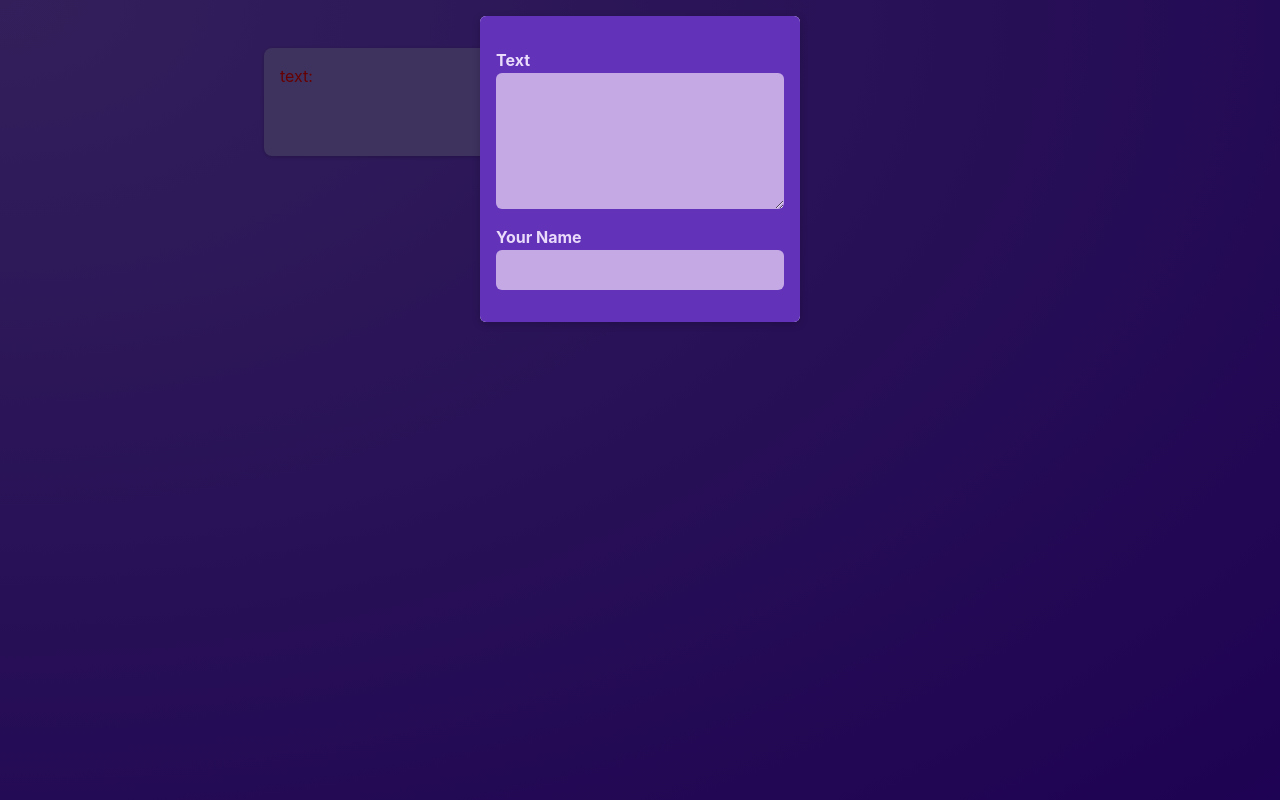
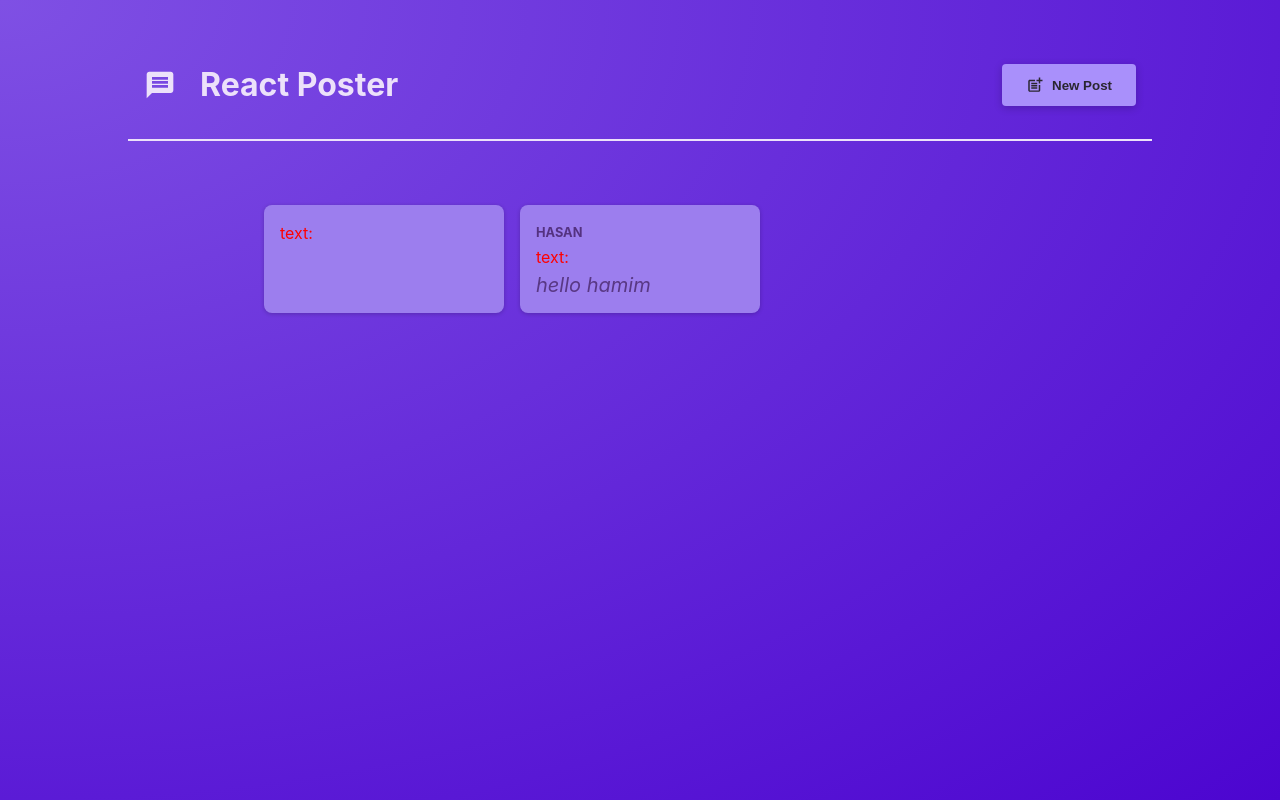
Before and after one commit to mohamim360/my2reactapp, a React (Vite) app: page / in a window 1280 px wide. Built offline with nearby package versions, Linux system fonts and the light colour scheme.

Commit message:
Sharing components & more state management

```diff
--- a/package.json
+++ b/package.json
@@ -10,7 +10,8 @@
   },
   "dependencies": {
     "react": "^18.2.0",
-    "react-dom": "^18.2.0"
+    "react-dom": "^18.2.0",
+    "react-icons": "^4.7.1"
   },
   "devDependencies": {
     "@types/react": "^18.0.27",
--- a/src/App.jsx
+++ b/src/App.jsx
@@ -1,11 +1,25 @@
 import PostList from "./components/PostList";
+import MainHeader from "./components/MainHeader";
+import { useState } from "react";
 
 function App() {
+  const [modalIsVisible, setModalIsVisible] = useState(false);
+
+  function hideModalHandler(event) {
+    setModalIsVisible(false);
+  }
+  function showModalHandler(event) {
+    setModalIsVisible(true);
+  }
+
   return (
+    <>
+    <MainHeader onCreatePosting={showModalHandler}/>
+    <main>
+      <PostList isVisible={modalIsVisible} onStopPosting={hideModalHandler}/>
+    </main>
+    </>
 
-    <main>
-      <PostList/>
-    </main>
   )
 
 
--- /dev/null
+++ b/src/components/MainHeader.jsx
@@ -0,0 +1,19 @@
+import { MdPostAdd, MdMessage } from "react-icons/md";
+import classes from './MainHeader.module.css';
+function MainHeader({onCreatePosting}) {
+  return (
+    <header className={classes.header}>
+      <h1 className={classes.logo}>
+        <MdMessage />
+        React Poster
+      </h1>
+      <p>
+        <button className={classes.button} onClick={onCreatePosting}>
+          <MdPostAdd size={18} />
+          New Post
+        </button>
+      </p>
+    </header>
+  );
+}
+export default MainHeader;
--- /dev/null
+++ b/src/components/MainHeader.module.css
@@ -0,0 +1,35 @@
+.header {
+  /* padding: 2rem 10%; */
+  margin: 2rem 10%;
+  padding: 1rem;
+  text-align: center;
+  display: flex;
+  justify-content: space-between;
+  align-items: center;
+  border-bottom: 2px solid #ece1fa;
+}
+
+.logo {
+  font-size: 2rem;
+  display: flex;
+  gap: 1.5rem;
+  align-items: center;
+  color: #ece1fa;
+}
+
+.button {
+  display: inline-flex;
+  align-items: center;
+  gap: 0.5rem;
+  padding: 0.75rem 1.5rem;
+  background-color: #a990fb;
+  color: #2a2630;
+  border: none;
+  border-radius: 4px;
+  box-shadow: 0 2px 8px rgba(0, 0, 0, 0.2);
+  cursor: pointer;
+  font-weight: bold;
+}
+.button:hover {
+  background-color: #8c6cf7;
+}
--- a/src/components/PostList.jsx
+++ b/src/components/PostList.jsx
@@ -4,12 +4,10 @@
 import { useState } from "react";
 import Modal from "./Modal";
 
-function PostList() {
+function PostList({isVisible,onStopPosting}) {
 
   const [changeText, setChangeText] = useState("");
   const [changeAuthor, setChangeAuthor] = useState("");
-  const [modalIsVisible, setModalIsVisible] = useState(true);
-
 
   function onTextHandler(event) {
     setChangeText(event.target.value);
@@ -17,16 +15,14 @@
   function onAuthorHandler(event) {
     setChangeAuthor(event.target.value);
   }
-  function hideModalHandler(event) {
-    setModalIsVisible(event.target.value);
-  }
 
 
   return (
     <>
+
     {
-      modalIsVisible ?
-      <Modal onClose={hideModalHandler}>
+      isVisible ?
+      <Modal onClose={onStopPosting}>
      <NewPost
       onInputText={onTextHandler}
       onInputAuthor={onAuthorHandler}
```
Also changed, not shown: 1 other file (tests, documents, lock files or other folders).
